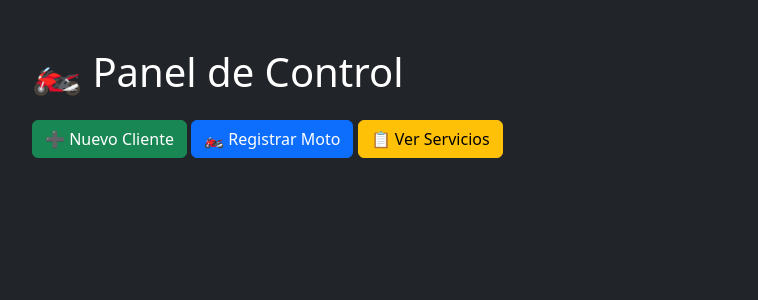
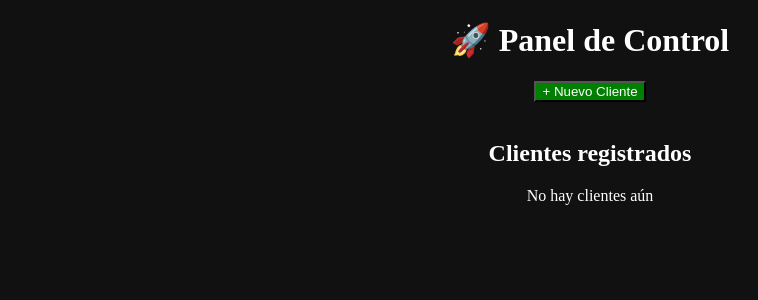
Before and after one commit to motorcycleplanets/motorcycle-planets, a Flask app: page /dashboard in a window 1280 px wide. Shown: the top 300 px of the page, without its empty margins (50-808 px from the left). Run offline with Flask 3, Linux system fonts and the light colour scheme; data that the repository does not hold is empty; parts of the project's set-up code (start-up, migrations or seed data) failed here and were passed over.

Commit message:
Update dashboard.html

```diff
--- a/app/templates/dashboard.html
+++ b/app/templates/dashboard.html
@@ -2,19 +2,28 @@
 <html>
 <head>
     <title>Dashboard</title>
-    <link href="https://cdn.jsdelivr.net/npm/bootstrap@5.3.0/dist/css/bootstrap.min.css" rel="stylesheet">
 </head>
-<body class="bg-dark text-white">
+<body style="background:#111; color:white; text-align:center;">
 
-<div class="container mt-5">
-    <h1>🏍️ Panel de Control</h1>
+    <h1>🚀 Panel de Control</h1>
 
-    <div class="mt-4">
-        <a href="/nuevo_cliente" class="btn btn-success">➕ Nuevo Cliente</a>
-        <a href="#" class="btn btn-primary">🏍️ Registrar Moto</a>
-        <a href="#" class="btn btn-warning">📋 Ver Servicios</a>
-    </div>
-</div>
+    <a href="/nuevo_cliente">
+        <button style="background:green; color:white;">+ Nuevo Cliente</button>
+    </a>
+
+    <br><br>
+
+    <h2>Clientes registrados</h2>
+
+    {% if clientes %}
+        <ul>
+            {% for cliente in clientes %}
+                <li>{{ cliente.nombre }} - {{ cliente.telefono }}</li>
+            {% endfor %}
+        </ul>
+    {% else %}
+        <p>No hay clientes aún</p>
+    {% endif %}
 
 </body>
 </html>
```
